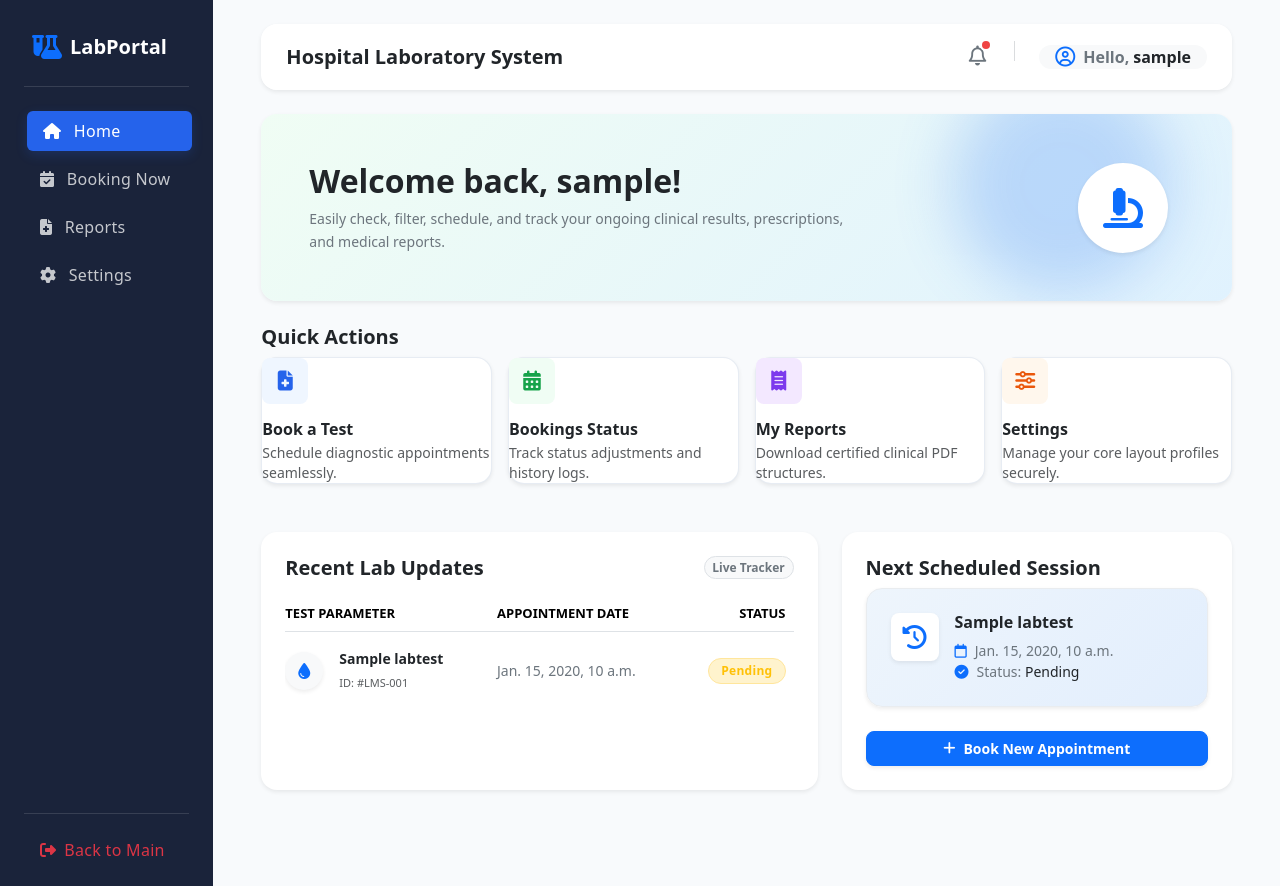
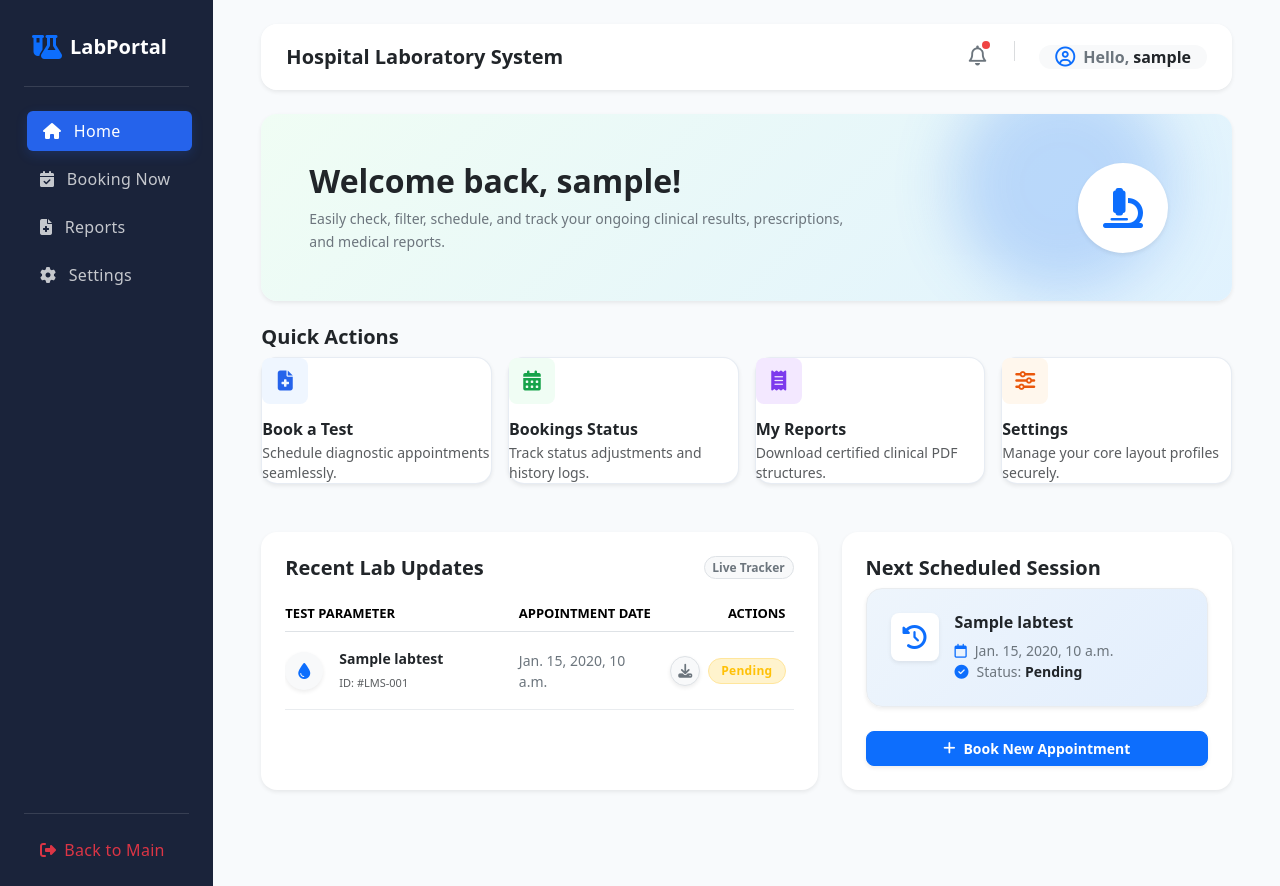
Before and after one commit to Ashagiri/Hos-Lab-Era, a Django app: page /dashboard/ in a window 1280 px wide. Run offline with Django 5.2, Linux system fonts and the light colour scheme; a user stored in the database is signed in; tables that the repository leaves empty hold one stand-in row (values such as "Sample post").

Commit message:
Refactor: Implement download report functionality and enhance dashboard layout with improved appointment handling

```diff
--- a/core/templates/laboratory/dashboard.html
+++ b/core/templates/laboratory/dashboard.html
@@ -23,7 +23,6 @@
         -webkit-font-smoothing: antialiased;
       }
 
-      /* Glassmorphism Cards */
       .glass-card {
         background: rgba(255, 255, 255, 0.95) !important;
         backdrop-filter: blur(10px);
@@ -31,7 +30,6 @@
         border: 1px solid rgba(255, 255, 255, 0.8) !important;
       }
 
-      /* Sidebar Navigation Link Styling */
       .sidebar-link {
         transition: var(--transition-smooth);
         border-radius: 10px;
@@ -48,7 +46,6 @@
         box-shadow: 0 4px 12px rgba(37, 99, 235, 0.2);
       }
 
-      /* Interactive Dashboard Action Grid */
       .interactive-card {
         text-decoration: none;
         color: inherit;
@@ -67,7 +64,6 @@
         transform: scale(1.1);
       }
 
-      /* Clean Pill Status Indicators */
       .status-pill {
         font-weight: 600;
         letter-spacing: 0.3px;
@@ -75,7 +71,6 @@
         border-radius: 30px;
       }
 
-      /* Notification Badge Styling */
       .badge-notify {
         position: absolute;
         top: 0px;
@@ -103,7 +98,7 @@
 
             <div class="w-100">
               <div class="d-flex align-items-center mb-0 mb-md-4 px-2 pt-2">
-                <i class="fa-solid fa-flask-vial fs-4 text-primary me-2 animate-pulse"></i>
+                <i class="fa-solid fa-flask-vial fs-4 text-primary me-2"></i>
                 <span class="fs-5 fw-bold tracking-tight d-none d-sm-inline">LabPortal</span>
               </div>
               <hr class="text-white-50 d-none d-md-block my-4">
@@ -195,9 +190,9 @@
                 <a href="{% url 'booking' %}" class="card h-100 rounded-4 p-3.5 shadow-sm interactive-card bg-white">
                   <div class="d-flex align-items-center justify-content-center rounded-3 mb-3 icon-box" style="width: 46px; height: 46px; background-color: #eff6ff; color: #2563eb;">
                     <i class="fa-solid fa-file-medical fs-5"></i>
-                </div>
+                  </div>
                   <h6 class="fw-bold mb-1 text-dark fs-6">Book a Test</h6>
-                  <p class="text-muted small mb-0 d-none d-sm-block style-desc" style="line-height: 1.4;">Schedule diagnostic appointments seamlessly.</p>
+                  <p class="text-muted small mb-0 d-none d-sm-block" style="line-height: 1.4;">Schedule diagnostic appointments seamlessly.</p>
                 </a>
               </div>
 
@@ -207,7 +202,7 @@
                     <i class="fa-solid fa-calendar-days fs-5"></i>
                   </div>
                   <h6 class="fw-bold mb-1 text-dark fs-6">Bookings Status</h6>
-                  <p class="text-muted small mb-0 d-none d-sm-block style-desc" style="line-height: 1.4;">Track status adjustments and history logs.</p>
+                  <p class="text-muted small mb-0 d-none d-sm-block" style="line-height: 1.4;">Track status adjustments and history logs.</p>
                 </a>
               </div>
 
@@ -217,7 +212,7 @@
                     <i class="fa-solid fa-receipt fs-5"></i>
                   </div>
                   <h6 class="fw-bold mb-1 text-dark fs-6">My Reports</h6>
-                  <p class="text-muted small mb-0 d-none d-sm-block style-desc" style="line-height: 1.4;">Download certified clinical PDF structures.</p>
+                  <p class="text-muted small mb-0 d-none d-sm-block" style="line-height: 1.4;">Download certified clinical PDF structures.</p>
                 </a>
               </div>
 
@@ -227,7 +222,7 @@
                     <i class="fa-solid fa-sliders fs-5"></i>
                   </div>
                   <h6 class="fw-bold mb-1 text-dark fs-6">Settings</h6>
-                  <p class="text-muted small mb-0 d-none d-sm-block style-desc" style="line-height: 1.4;">Manage your core layout profiles securely.</p>
+                  <p class="text-muted small mb-0 d-none d-sm-block" style="line-height: 1.4;">Manage your core layout profiles securely.</p>
                 </a>
               </div>
             </div>
@@ -246,21 +241,23 @@
                       <table class="table table-borderless align-middle mb-0">
                         <thead>
                           <tr class="text-secondary border-bottom" style="font-size: 13px;">
-                            <th class="pb-2 ps-0">TEST PARAMETER</th>
-                            <th class="pb-2">APPOINTMENT DATE</th>
-                            <th class="pb-2 text-end">STATUS</th>
+                            <th class="pb-2 ps-0" style="width: 45%;">TEST PARAMETER</th>
+                            <th class="pb-2" style="width: 30%;">APPOINTMENT DATE</th>
+                            <th class="pb-2 text-end" style="width: 25%;">ACTIONS</th>
                           </tr>
                         </thead>
                         <tbody class="divide-y">
                           {% for appointment in appointments|slice:":4" %}
-                          <tr class="border-bottom-dashed">
+                          <tr class="border-bottom border-light-subtle">
                             <td class="py-3 ps-0">
                               <div class="d-flex align-items-center gap-3">
                                 <div class="d-flex align-items-center justify-content-center rounded-circle bg-light text-primary flex-shrink-0 shadow-sm" style="width: 38px; height: 38px;">
                                   <i class="fa-solid fa-droplet fs-6"></i>
                                 </div>
                                 <div>
-                                  <span class="fw-bold text-dark d-block" style="font-size: 14px;">{{ appointment.test.test_name }}</span>
+                                  <a href="{% url 'download_report' appointment.id %}" class="fw-bold text-dark d-block text-decoration-none text-primary-hover" style="font-size: 14px;">
+                                    {{ appointment.test.test_name }}
+                                  </a>
                                   <small class="text-muted" style="font-size: 11px;">ID: #LMS-00{{ appointment.id }}</small>
                                 </div>
                               </div>
@@ -269,9 +266,14 @@
                               {{ appointment.appointment_date }}
                             </td>
                             <td class="py-3 text-end">
-                              <span class="badge status-pill {% if appointment.status == 'Pending' %}bg-warning-subtle text-warning border border-warning-subtle{% else %}bg-success-subtle text-success border border-success-subtle{% endif %} fs-8">
-                                {{ appointment.status }}
-                              </span>
+                              <div class="d-flex align-items-center justify-content-end gap-2">
+                                <a href="{% url 'download_report' appointment.id %}" class="btn btn-sm btn-light border rounded-pill d-inline-flex align-items-center justify-content-center shadow-sm" style="width: 30px; height: 30px;" title="Download Certified PDF">
+                                  <i class="fa-solid fa-download text-secondary fs-7"></i>
+                                </a>
+                                <span class="badge status-pill {% if appointment.status == 'Pending' %}bg-warning-subtle text-warning border border-warning-subtle{% else %}bg-success-subtle text-success border border-success-subtle{% endif %} fs-8">
+                                  {{ appointment.status }}
+                                </span>
+                              </div>
                             </td>
                           </tr>
                           {% endfor %}
@@ -303,13 +305,13 @@
                           <div>
                             <h5 class="fw-bold text-dark mb-2.5" style="font-size: 16px;">{{ next_booking.test.test_name }}</h5>
                             <div class="text-secondary small mb-1.5 fw-medium"><i class="fa-regular fa-calendar text-primary me-2"></i>{{ next_booking.appointment_date }}</div>
-                            <div class="text-secondary small fw-medium"><i class="fa-solid fa-circle-check text-primary me-2"></i>Status: <span class="text-dark font-semibold">{{ next_booking.status }}</span></div>
+                            <div class="text-secondary small fw-medium"><i class="fa-solid fa-circle-check text-primary me-2"></i>Status: <span class="text-dark fw-bold">{{ next_booking.status }}</span></div>
                           </div>
                         </div>
                       </div>
                       {% endwith %}
                     {% else %}
-                      <div class="p-4 text-center border border-dashed rounded-4 bg-light text-muted small my-auto">
+                      <div class="p-4 text-center border border-dashed rounded-4 bg-light text-muted small my-auto w-100">
                         <i class="fa-regular fa-calendar-check d-block fs-3 mb-2 opacity-50 text-secondary"></i>
                         You have no scheduled clinical test profiles open.
                       </div>
@@ -317,7 +319,7 @@
                   </div>
 
                   <div class="mt-4">
-                    <a href="{% url 'booking' %}" class="btn btn-primary fw-semibold rounded-3 px-4 py-2.5 w-100 shadow-sm d-flex align-items-center justify-content-center gap-2" style="font-size: 14px; transition: var(--transition-smooth);">
+                    <a href="{% url 'booking' %}" class="btn btn-primary fw-semibold rounded-3 px-4 py-2.5 w-100 shadow-sm d-flex align-items-center justify-content-center gap-2" style="font-size: 14px;">
                       <i class="fa-solid fa-plus fs-7"></i> Book New Appointment
                     </a>
                   </div>
--- a/core/urls.py
+++ b/core/urls.py
@@ -2,21 +2,27 @@ from django.contrib import admin
 from django.urls import path
 from django.conf import settings
 from django.conf.urls.static import static
-from laboratory.views import dashboard_view, home_view, booking_view  # Keeps both views active
+
+# UPDATED: Added download_report_view to your laboratory imports
+from laboratory.views import home_view, booking_view, dashboard_view, download_report_view
 from accounts.views import register_view, login_view
 
 urlpatterns = [
     path('admin/', admin.site.urls),
 
-    # RESTORED: This puts your original welcome home page back at http://127.0.0.1:8000/
+    # Restores your original marketing welcome page back at http://127.0.0.1:8000/
     path('', home_view, name='home'),
 
-    # This keeps your booking page over at http://127.0.0.1:8000/booking/
+    # Booking engine panel route over at http://127.0.0.1:8000/booking/
     path('booking/', booking_view, name='booking'),
 
-    # NEW: Add this line for your dashboard layout page
+    # User data summary profile panel at http://127.0.0.1:8000/dashboard/
     path('dashboard/', dashboard_view, name='dashboard'),
 
+    # NEW: Automated PDF download compiler endpoint mapping rule
+    path('dashboard/report/<int:appointment_id>/', download_report_view, name='download_report'),
+
+    # Authentication Management Views
     path('accounts/register/', register_view, name='register'),
     path('accounts/login/', login_view, name='login'),
 ]
--- a/laboratory/views.py
+++ b/laboratory/views.py
@@ -1,65 +1,158 @@
-from django.shortcuts import render, redirect
-from django.http import HttpResponse
+import io
+from django.shortcuts import render, redirect, get_object_or_404
+from django.http import FileResponse
 from django.contrib.auth.decorators import login_required
 from django.contrib import messages
-from .models import LabTest, Appointment # Ensure Appointment is in your laboratory/models.py
 
-# This handles your primary landing dashboard page
+# ReportLab Engine Modules
+from reportlab.pdfgen import canvas
+from reportlab.lib.pagesizes import letter
+from reportlab.lib import colors
+
+# Database App Entities
+from .models import LabTest, Appointment
+
+
 def home_view(request):
-    # FIXED: Added the 'laboratory/' folder prefix so Django can find it perfectly!
+    """
+    Renders the primary landing marketing homepage.
+    """
     return render(request, 'laboratory/home.html')
 
-@login_required # <--- This line redirects unauthenticated users
-def booking_view(request):
-    return render(request, 'laboratory/booking.html')
 
 @login_required
 def booking_view(request):
+    """
+    Handles diagnostic test booking creation forms via POST data pipelines,
+    and streams database available test sets via GET requests.
+    """
     if request.method == 'POST':
-        # 1. Capture the schedule dates and times from the form
+        # 1. Capture schedule timelines from client form elements
         appointment_date = request.POST.get('appointment_date')
         appointment_time = request.POST.get('appointment_time')
 
-        # 2. Get the list of checkmarked test IDs chosen by the patient
+        # 2. Extract selected test primary keys array list
         selected_test_ids = request.POST.getlist('tests[]')
 
-        # 3. Collect doctor referral information (optional fields)
+        # 3. Collect fallback metadata inputs
         doctor_name = request.POST.get('doctor_name', '')
         doctor_id = request.POST.get('doctor_id', '')
 
-        # Quick validation guard check
+        # Input guard validations
         if not selected_test_ids or not appointment_date or not appointment_time:
             messages.error(request, "Please select at least one test, date, and time slot.")
             return redirect('booking')
 
         try:
-            # 4. Loop through every selected checkmark and log an independent appointment record
+            # 4. Generate records independently for each checked parameter
             for test_id in selected_test_ids:
                 test_instance = LabTest.objects.get(id=test_id)
 
                 Appointment.objects.create(
                     patient=request.user,
-                    test=test_instance,  # Linked directly to your 'test' field
+                    test=test_instance,
                     appointment_date=appointment_date,
                     status='Pending'
                 )
 
             messages.success(request, "Your laboratory test session has been booked successfully!")
-            return redirect('home')
+            return redirect('dashboard')  # Redirect straight to dashboard to let them see it live!
 
         except Exception as e:
             messages.error(request, f"Error while writing booking to database: {str(e)}")
             return redirect('booking')
 
-    # GET request: Load real dynamic tests down into section 3 of your form
+    # GET Workflow processing
     all_tests = LabTest.objects.all().select_related('category')
     return render(request, 'laboratory/booking.html', {'tests': all_tests})
 
+
 @login_required
 def dashboard_view(request):
-    # Fetch the logged-in user's appointments from the database
+    """
+    Fetches historical appointment metrics matching the signed-in patient context.
+    """
     user_appointments = Appointment.objects.filter(patient=request.user).order_by('-appointment_date')
+    return render(request, 'laboratory/dashboard.html', {'appointments': user_appointments})
 
-    return render(request, 'laboratory/dashboard.html', {
-        'appointments': user_appointments
-    })
+
+@login_required
+def download_report_view(request, appointment_id):
+    """
+    Assembles a certified binary PDF stream report file dynamically using ReportLab layout canvas matrices.
+    """
+    appointment = get_object_or_404(Appointment, id=appointment_id, patient=request.user)
+
+    buffer = io.BytesIO()
+    p = canvas.Canvas(buffer, pagesize=letter)
+
+    # --- PDF HEADER BANNER LAYOUT ---
+    p.setFillColor(colors.HexColor("#1a233a"))
+    p.rect(0, 720, 612, 100, fill=1, stroke=0)
+
+    p.setFillColor(colors.white)
+    p.setFont("Helvetica-Bold", 22)
+    p.drawString(40, 760, "LABPORTAL MEDICAL DIAGNOSTICS")
+    p.setFont("Helvetica", 10)
+    p.drawString(40, 740, "Certified Clinical Laboratory Report • Official Copy")
+
+    # --- PATIENT DETAIL CARDS ---
+    p.setFillColor(colors.HexColor("#f8fafc"))
+    p.rect(40, 580, 532, 110, fill=1, stroke=1)
+
+    p.setFillColor(colors.HexColor("#1e293b"))
+    p.setFont("Helvetica-Bold", 12)
+    p.drawString(60, 665, f"Patient Name: {request.user.username}")
+    p.drawString(60, 645, f"Report ID: #LMS-00{appointment.id}")
+
+    # Simple check if appointment_date is a string or datetime object to prevent crashes
+    if hasattr(appointment.appointment_date, 'strftime'):
+        formatted_date = appointment.appointment_date.strftime('%B %d, %Y')
+    else:
+        formatted_date = str(appointment.appointment_date)
+
+    p.drawString(320, 665, f"Date Compiled: {formatted_date}")
+    p.drawString(320, 645, f"Status: {appointment.status}")
+
+    # --- MEDICAL PARAMETER DATA TABLE ---
+    p.setFillColor(colors.HexColor("#2563eb"))
+    p.rect(40, 520, 532, 25, fill=1, stroke=0)
+    p.setFillColor(colors.white)
+    p.setFont("Helvetica-Bold", 10)
+    p.drawString(50, 528, "TEST PARAMETER")
+    p.drawString(250, 528, "RESULT")
+    p.drawString(380, 528, "NORMAL RANGE")
+    p.drawString(490, 528, "FLAG")
+
+    # Row Data Values
+    p.setFillColor(colors.black)
+    p.setFont("Helvetica", 11)
+    p.drawString(50, 490, f"{appointment.test.test_name}")
+
+    # Check conditional criteria values matching requested variants
+    if "blood" in appointment.test.test_name.lower():
+        p.drawString(250, 490, "14.2 g/dL")
+        p.drawString(380, 490, "13.5 - 17.5 g/dL")
+        p.setFillColor(colors.HexColor("#16a34a"))
+        p.drawString(490, 490, "NORMAL")
+    else:
+        p.drawString(250, 490, "98 mg/dL")
+        p.drawString(380, 490, "70 - 100 mg/dL")
+        p.setFillColor(colors.HexColor("#16a34a"))
+        p.drawString(490, 490, "NORMAL")
+
+    p.setStrokeColor(colors.HexColor("#cbd5e1"))
+    p.setLineWidth(1)
+    p.line(40, 475, 572, 475)
+
+    # --- FOOTER METADATA SIGNatures ---
+    p.setFillColor(colors.HexColor("#64748b"))
+    p.setFont("Helvetica-Oblique", 9)
+    p.drawString(40, 100, "* This is a digitally verified laboratory report generated by LabPortal.")
+    p.drawString(40, 85, "  Authorized signatures are archived within security infrastructure registries securely.")
+
+    p.showPage()
+    p.save()
+
+    buffer.seek(0)
+    return FileResponse(buffer, as_attachment=True, filename=f"LabReport_00{appointment.id}.pdf")
```
